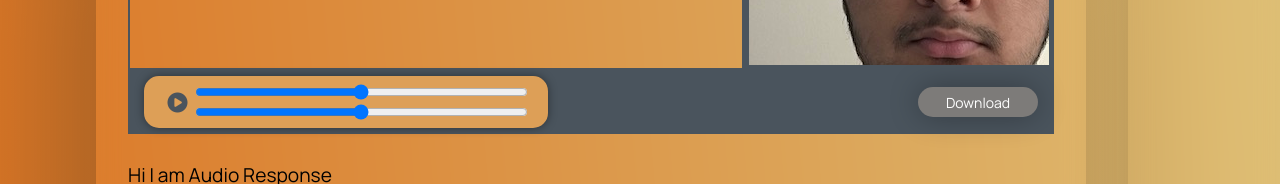
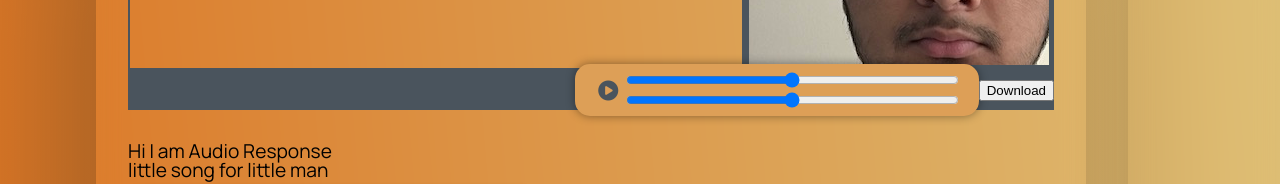
Before and after one commit to KooShnoo/track-shack, a React (Vite) app in the folder frontend/: page /trackPosts/1 in a window 1280 px wide. Shown: the part 387-571 px from the top of the page. Built offline with nearby package versions, Linux system fonts and the light colour scheme; no server answers.

Commit message:
add link to dl button

```diff
--- a/frontend/src/components/comment/Comment.jsx
+++ b/frontend/src/components/comment/Comment.jsx
@@ -2,7 +2,7 @@ import "./comment.css";
 import CommentThread from "./CommentThread/CommentThread";
 
 const Comment = ({ comments }) => {
-  console.log("IN COMMENT", comments);
+
   return (
     <div className="comment-thread">
       {comments?.map((comment) => {
--- a/frontend/src/components/createComment/createComment.css
+++ b/frontend/src/components/createComment/createComment.css
@@ -57,6 +57,7 @@
   min-width: 120px;
 }
 
+
 .comment-body > button {
   margin-top: 10px;
   border: none;
--- a/frontend/src/components/trackMasterDisplay/TrackMasterDisplay.jsx
+++ b/frontend/src/components/trackMasterDisplay/TrackMasterDisplay.jsx
@@ -1,6 +1,9 @@
 import './trackMasterDisplay.css';
 import FaceSmall from './Face_Small.jpg';
 import AudioPlayer from '../audio/AudioPlayer';
+
+
+
 
 const TrackMasterDisplay = ({track}) => {
   return (
@@ -15,11 +18,11 @@ const TrackMasterDisplay = ({track}) => {
             <img src={FaceSmall} alt="" />
           </div>
         </div>
-        <div className="audio-button-container">
-          <div className="audio-player-container">
-            <AudioPlayer />
+        <div className="button-container">
+          <AudioPlayer src={track?.audioMasterSrc} />
+          <a className='download-button' download href={track?.audioStemsSrc}>
             <button>Download</button>
-          </div>
+          </a>
         </div>
       </div>
     </div>
```
